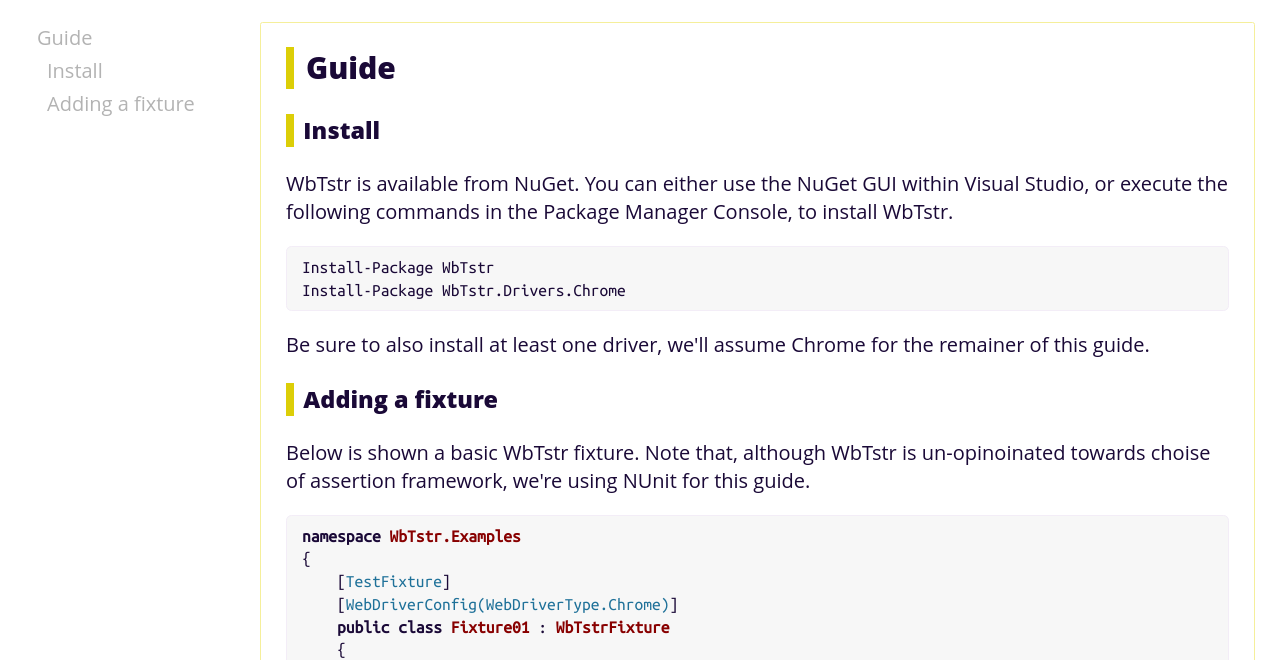
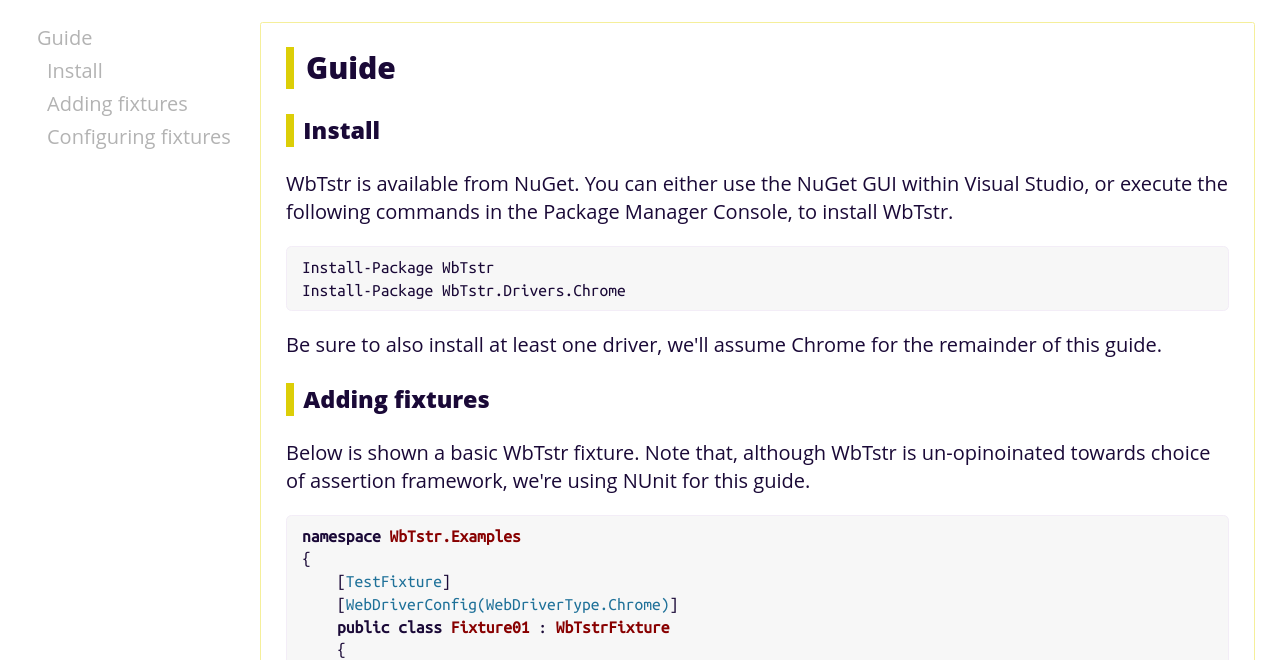
Before and after one commit to WbTstr/wbtstr.github.io, a website: page guide.html in a window 1280 px wide. Shown: the part 84-744 px from the top of the page. Drawn offline with Linux system fonts and the light colour scheme; a web font is replaced by a local one.

Commit message:
Updated site content

```diff
--- a/guide.html
+++ b/guide.html
@@ -54,9 +54,9 @@
 <pre><code class="lang-powershell">Install-Package WbTstr
 Install-Package WbTstr.Drivers.Chrome
 </code></pre>
-<p>Be sure to also install at least one driver, we&#39;ll assume Chrome for the remainer of this guide.</p>
-<h3 id="adding-a-fixture">Adding a fixture</h3>
-<p>Below is shown a basic WbTstr fixture. Note that, although WbTstr is un-opinoinated towards choise of assertion framework, we&#39;re using NUnit for this guide.</p>
+<p>Be sure to also install at least one driver, we&#39;ll assume Chrome for the remainder of this guide.</p>
+<h3 id="adding-fixtures">Adding fixtures</h3>
+<p>Below is shown a basic WbTstr fixture. Note that, although WbTstr is un-opinoinated towards choice of assertion framework, we&#39;re using NUnit for this guide.</p>
 <pre><code class="lang-csharp"><span class="hljs-keyword">namespace</span> <span class="hljs-title">WbTstr.Examples</span>
 {
     [<span class="hljs-meta">TestFixture</span>]
@@ -73,6 +73,7 @@
 </code></pre>
 <p>With the <code>WebDriverConfig</code> attribute we can specify the type of WebDriver we want to use for this fixture.
 The <code>I</code> property inherited from the <code>WbTstrFixture</code> class can be used to issue instructions to the WebDriver.</p>
+<h3 id="configuring-fixtures">Configuring fixtures</h3>
 <p>For more advanced configurations, we can add more arguments to the <code>WebDriverConfig</code> attribute, as shown below.
 The <code>WebDriverScope</code> defines the scope of the WebDriver. In this case a new browser instance will be started for each test (the default scope is <code>WebDriverScope.Fixture</code>).</p>
 <pre><code class="lang-csharp"><span class="hljs-keyword">namespace</span> <span class="hljs-title">WbTstr.Examples</span>
@@ -89,7 +90,7 @@
     }
 }
 </code></pre>
-<p>When a preset is specified, additional WebDriver-specific configuration will be loaded from <em>WbTstr.config</em> (make sure to <code>Copy to Output Directory</code> to <code>Copy always</code> for this file, when used). It is, for example, possible to configure a proxy and/or pass arguments to the WebDriver executable:</p>
+<p>When a configuration preset is provided, additional WebDriver-specific configuration will be loaded from <em>WbTstr.config</em> (make sure to set the <code>Copy to Output Directory</code> property to <code>Copy always</code> for this file). It is, for example, possible to configure a proxy and/or pass arguments to the WebDriver executable:</p>
 <pre><code class="lang-xml"><span class="php"><span class="hljs-meta">&lt;?</span>xml version=<span class="hljs-string">"1.0"</span> encoding=<span class="hljs-string">"utf-8"</span> <span class="hljs-meta">?&gt;</span></span>
 <span class="hljs-tag">&lt;<span class="hljs-name">configuration</span>&gt;</span>
   <span class="hljs-tag">&lt;<span class="hljs-name">webDriverConfig</span> <span class="hljs-attr">name</span>=<span class="hljs-string">"preset1"</span>&gt;</span>
@@ -102,6 +103,7 @@
   <span class="hljs-tag">&lt;/<span class="hljs-name">webDriverConfig</span>&gt;</span>
 <span class="hljs-tag">&lt;/<span class="hljs-name">configuration</span>&gt;</span>
 </code></pre>
+<p>Note that configuration presets can be reused by fixtures. For a complete overview of the configuration options, please see the <a href="/api.html">API reference</a>.</p>
 <!-- end -->
         </article>
     </main>
@@ -116,7 +118,10 @@
                     <a href="#install">Install</a>
                 </li>
             <li class="nav-aside_lvl2">
-                    <a href="#adding-a-fixture">Adding a fixture</a>
+                    <a href="#adding-fixtures">Adding fixtures</a>
+                </li>
+            <li class="nav-aside_lvl2">
+                    <a href="#configuring-fixtures">Configuring fixtures</a>
                 </li>
 
         </ol>
```
